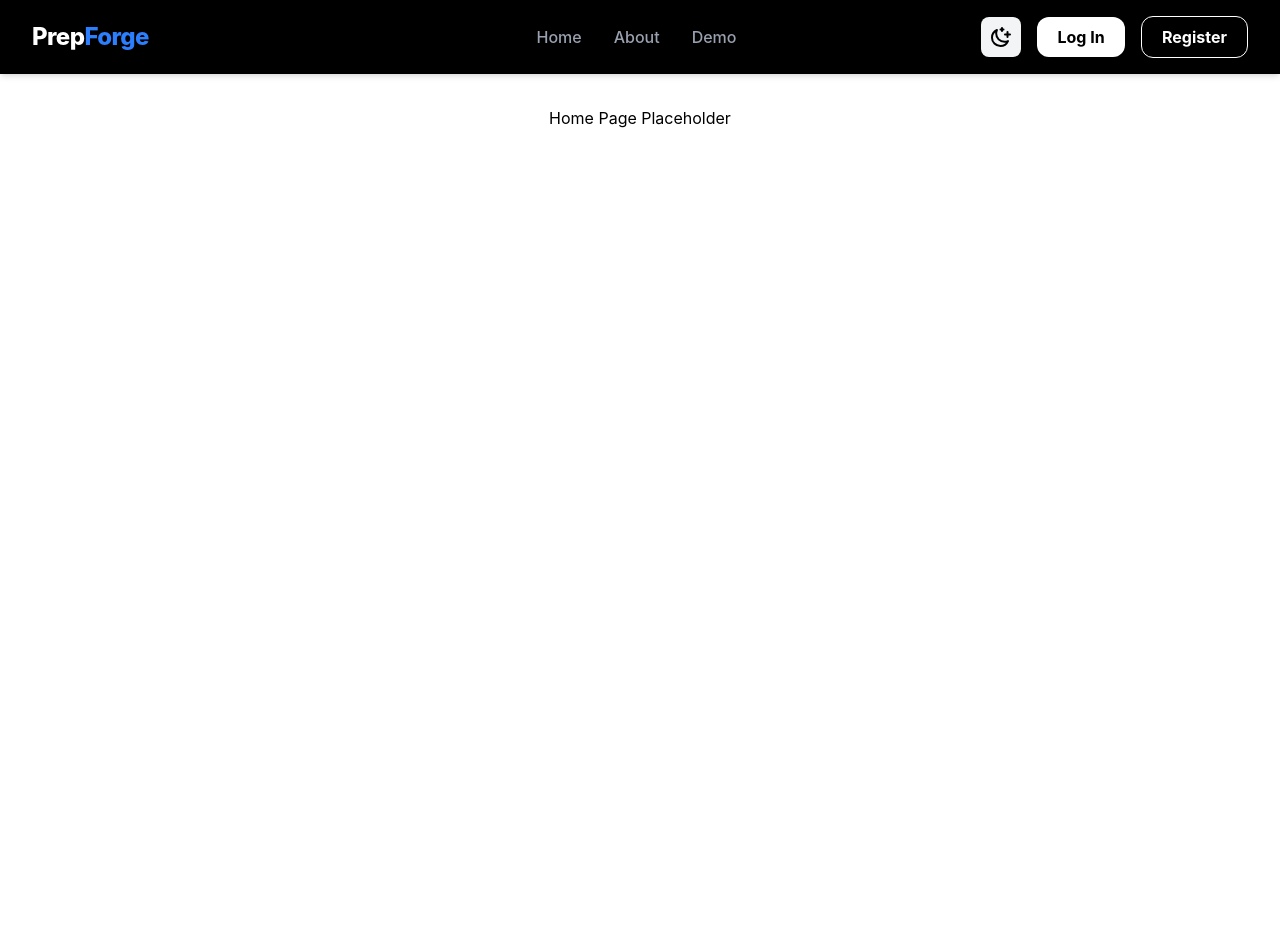
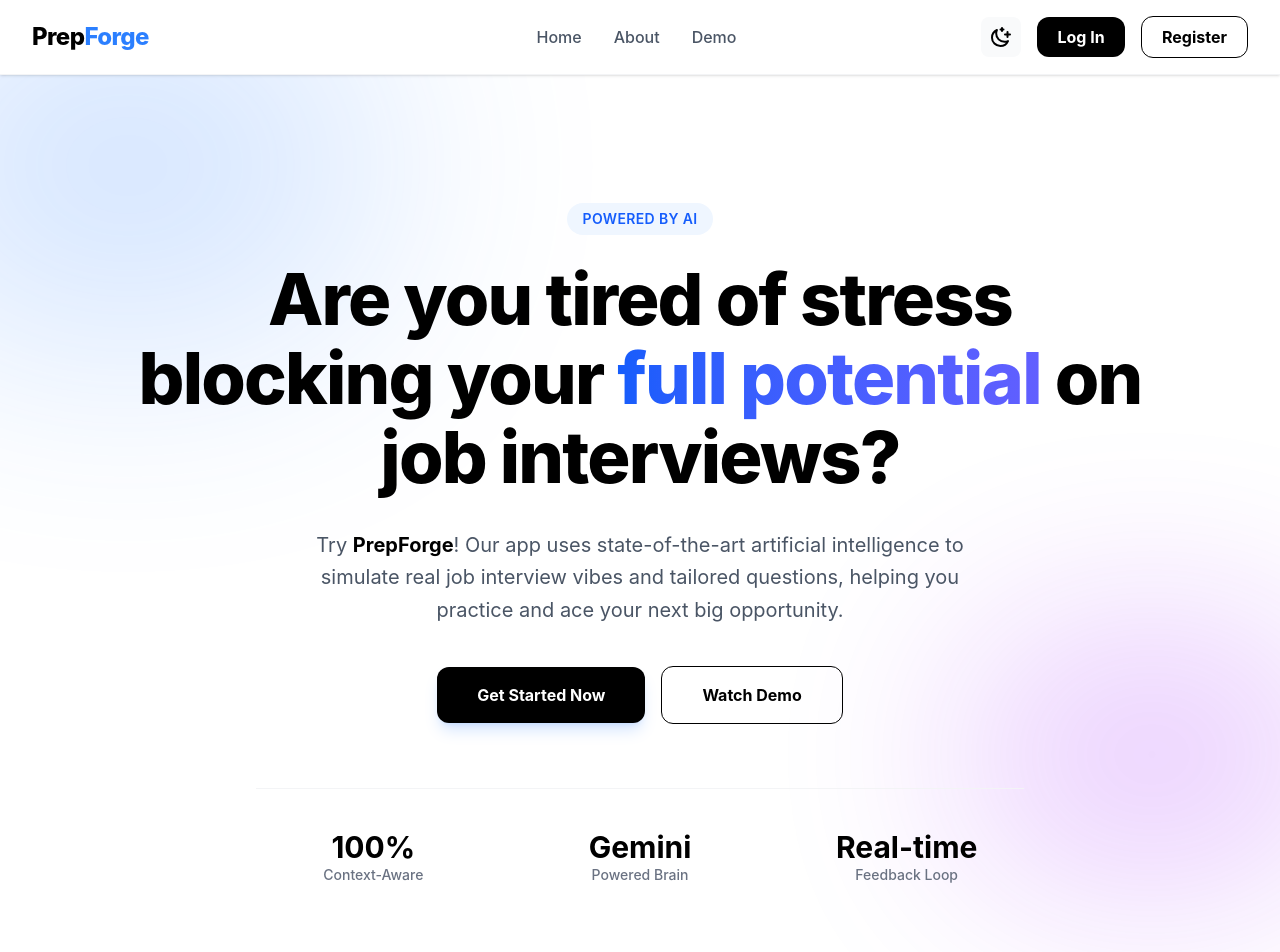
Before and after one commit to Sory-Noroc/Smart-Interview-Coach, a React (Vite) app in the folder frontend/: page / in a window 1280 px wide. Shown: the top 952 px of the page. Before the commit the page ends 800 px from the top, so only its background shows below. Built offline with nearby package versions, Linux system fonts and the light colour scheme.

Commit message:
Home page implemented and navbar adjustments

```diff
--- a/frontend/src/App.tsx
+++ b/frontend/src/App.tsx
@@ -2,6 +2,7 @@
 import NavBar from "./components/NavBar/NavBar.tsx";
 import LoginPage from './pages/Login/LoginPage';
 import RegisterPage from './pages/Register/RegisterPage';
+import HomePage from './pages/Home/HomePage';
 
 function App() {
   return (
@@ -9,7 +10,7 @@
       <NavBar />
       <main>
         <Routes>
-          <Route path="/" element={<div className="p-8 text-center dark:text-white"><h1>Home Page Placeholder</h1></div>} />
+          <Route path="/" element={<HomePage />} />
           <Route path="/login" element={<LoginPage />} />
           <Route path="/register" element={<RegisterPage />} />
         </Routes>
--- a/frontend/src/components/NavBar/NavBar.tsx
+++ b/frontend/src/components/NavBar/NavBar.tsx
@@ -21,23 +21,23 @@
     const [isMenuOpen, setIsMenuOpen] = useState(false);
 
     return (
-        <nav className="relative bg-black dark:bg-white text-white dark:text-black shadow-md transition-colors duration-300 z-50">
+        <nav className="relative bg-white dark:bg-black text-black dark:text-white border-b border-gray-100 dark:border-gray-900 shadow-sm transition-colors duration-300 z-50">
             <div className="flex flex-row items-center justify-between px-4 md:px-8 py-4">
                 <Link to="/" className="text-xl md:text-2xl font-extrabold tracking-tight cursor-pointer md:min-w-65">
                     Prep<span className="text-blue-500">Forge</span>
                 </Link>
 
                 {/* Desktop Navigation */}
-                <div className="hidden md:flex flex-row items-center gap-4 lg:gap-8 font-light text-gray-400">
-                    <Link to="/" className="hover:text-gray-800 dark:hover:text-gray-200 transition-colors cursor-pointer font-medium">Home</Link>
-                    <Link to="/about" className="hover:text-gray-800 dark:hover:text-gray-200 transition-colors cursor-pointer font-medium">About</Link>
-                    <Link to="/demo" className="hover:text-gray-800 dark:hover:text-gray-200 transition-colors cursor-pointer font-medium">Demo</Link>
+                <div className="hidden md:flex flex-row items-center gap-4 lg:gap-8 text-gray-600 dark:text-gray-400">
+                    <Link to="/" className="hover:text-black dark:hover:text-white transition-colors cursor-pointer font-medium">Home</Link>
+                    <Link to="/about" className="hover:text-black dark:hover:text-white transition-colors cursor-pointer font-medium">About</Link>
+                    <Link to="/demo" className="hover:text-black dark:hover:text-white transition-colors cursor-pointer font-medium">Demo</Link>
                 </div>
 
                 <div className="flex flex-row items-center gap-2 md:gap-4">
                     <button
                         onClick={toggleTheme}
-                        className="p-2 rounded-lg bg-gray-100 dark:bg-black text-black dark:text-white hover:bg-gray-200 dark:hover:bg-gray-700 transition-all cursor-pointer"
+                        className="p-2 rounded-lg bg-gray-50 dark:bg-black text-black dark:text-white hover:bg-gray-100 dark:hover:bg-gray-800 transition-all cursor-pointer"
                         aria-label="Toggle Theme"
                     >
                         {theme === 'light' ? <MoonIcon /> : <SunIcon />}
@@ -55,7 +55,7 @@
                     {/* Mobile Menu Button */}
                     <button
                         onClick={() => setIsMenuOpen(!isMenuOpen)}
-                        className="md:hidden p-2 rounded-lg hover:bg-gray-800 dark:hover:bg-gray-100 transition-all cursor-pointer"
+                        className="md:hidden p-2 rounded-lg hover:bg-gray-50 dark:hover:bg-gray-900 transition-all cursor-pointer"
                     >
                         {isMenuOpen ? <CloseIcon /> : <MenuIcon />}
                     </button>
@@ -64,10 +64,10 @@
 
             {/* Mobile Navigation Menu */}
             {isMenuOpen && (
-                <div className="md:hidden absolute top-full left-0 w-full bg-black dark:bg-white border-t border-gray-800 dark:border-gray-200 flex flex-col p-4 gap-4 shadow-xl animate-in slide-in-from-top duration-200">
-                    <Link to="/" onClick={() => setIsMenuOpen(false)} className="py-2 text-lg font-medium border-b border-gray-800 dark:border-gray-100">Home</Link>
-                    <Link to="/about" onClick={() => setIsMenuOpen(false)} className="py-2 text-lg font-medium border-b border-gray-800 dark:border-gray-100">About</Link>
-                    <Link to="/demo" onClick={() => setIsMenuOpen(false)} className="py-2 text-lg font-medium border-b border-gray-800 dark:border-gray-100">Demo</Link>
+                <div className="md:hidden absolute top-full left-0 w-full bg-white dark:bg-black border-t border-gray-100 dark:border-gray-900 flex flex-col p-4 gap-4 shadow-xl animate-in slide-in-from-top duration-200">
+                    <Link to="/" onClick={() => setIsMenuOpen(false)} className="py-2 text-lg font-medium border-b border-gray-50 dark:border-gray-100">Home</Link>
+                    <Link to="/about" onClick={() => setIsMenuOpen(false)} className="py-2 text-lg font-medium border-b border-gray-50 dark:border-gray-100">About</Link>
+                    <Link to="/demo" onClick={() => setIsMenuOpen(false)} className="py-2 text-lg font-medium border-b border-gray-50 dark:border-gray-100">Demo</Link>
                     <div className="flex flex-col gap-3 pt-2">
                         <Link to="/login" onClick={() => setIsMenuOpen(false)}>
                             <Button variant="primary" className="w-full">Log In</Button>
--- a/frontend/src/components/ui/Button.tsx
+++ b/frontend/src/components/ui/Button.tsx
@@ -14,8 +14,8 @@
     const baseStyles = "px-5 py-2 rounded-xl font-bold transition-all active:scale-95 cursor-pointer text-sm md:text-base";
 
     const variants = {
-        primary: "bg-white text-black dark:bg-black dark:text-white hover:bg-gray-200 dark:hover:bg-gray-800",
-        outline: "border border-white dark:border-black text-white dark:text-black hover:bg-white hover:text-black dark:hover:bg-black dark:hover:text-white",
+        primary: "bg-black text-white dark:bg-white dark:text-black hover:bg-gray-800 dark:hover:bg-gray-200",
+        outline: "border border-black dark:border-white text-black dark:text-white hover:bg-black hover:text-white dark:hover:bg-white dark:hover:text-black",
         ghost: "hover:bg-gray-100 dark:hover:bg-gray-800 text-gray-800 dark:text-gray-200"
     };
 
--- /dev/null
+++ b/frontend/src/pages/Home/HomePage.tsx
@@ -0,0 +1,63 @@
+import React from 'react';
+import { Link } from 'react-router-dom';
+import Button from "../../components/ui/Button.tsx";
+
+const HomePage: React.FC = () => {
+    return (
+        <div className="relative overflow-hidden bg-white dark:bg-black transition-colors duration-300">
+            {/* Background Decorative Elements */}
+            <div className="absolute top-0 left-1/2 -translate-x-1/2 w-full h-full pointer-events-none overflow-hidden opacity-20 dark:opacity-30">
+                <div className="absolute top-[-10%] left-[-10%] w-[40%] h-[40%] bg-blue-500 rounded-full blur-[120px]"></div>
+                <div className="absolute bottom-[10%] right-[-5%] w-[30%] h-[30%] bg-purple-600 rounded-full blur-[100px]"></div>
+            </div>
+
+            {/* Hero Section */}
+            <section className="relative pt-20 pb-16 md:pt-32 md:pb-24 px-4">
+                <div className="max-w-5xl mx-auto text-center">
+                    <div className="inline-block px-4 py-1.5 mb-6 text-sm font-semibold tracking-wide text-blue-600 uppercase bg-blue-50 dark:bg-blue-900/30 rounded-full">
+                        Powered by AI
+                    </div>
+
+                    <h1 className="text-4xl md:text-6xl lg:text-7xl font-extrabold tracking-tight text-black dark:text-white mb-8 leading-[1.1]">
+                        Are you tired of stress blocking your <span className="text-transparent bg-clip-text bg-linear-to-r from-blue-600 to-indigo-500">full potential</span> on job interviews?
+                    </h1>
+
+                    <p className="max-w-2xl mx-auto text-lg md:text-xl text-gray-600 dark:text-gray-400 mb-10 leading-relaxed">
+                        Try <span className="font-bold text-black dark:text-white">PrepForge</span>! Our app uses state-of-the-art artificial intelligence to simulate real job interview vibes and tailored questions, helping you practice and ace your next big opportunity.
+                    </p>
+
+                    <div className="flex flex-col sm:flex-row items-center justify-center gap-4">
+                        <Link to="/register">
+                            <Button variant="primary" className="w-full sm:w-auto px-10 py-4 text-lg rounded-2xl shadow-lg shadow-blue-500/20">
+                                Get Started Now
+                            </Button>
+                        </Link>
+                        <Link to="/demo">
+                            <Button variant="outline" className="w-full sm:w-auto px-10 py-4 text-lg rounded-2xl">
+                                Watch Demo
+                            </Button>
+                        </Link>
+                    </div>
+
+                    {/* Stats */}
+                    <div className="mt-16 grid grid-cols-2 md:grid-cols-3 gap-8 items-center justify-center max-w-3xl mx-auto pt-10 border-t border-gray-100 dark:border-gray-800">
+                        <div>
+                            <p className="text-3xl font-bold text-black dark:text-white">100%</p>
+                            <p className="text-sm text-gray-500 dark:text-gray-400 font-medium">Context-Aware</p>
+                        </div>
+                        <div>
+                            <p className="text-3xl font-bold text-black dark:text-white">Gemini</p>
+                            <p className="text-sm text-gray-500 dark:text-gray-400 font-medium">Powered Brain</p>
+                        </div>
+                        <div className="hidden md:block">
+                            <p className="text-3xl font-bold text-black dark:text-white">Real-time</p>
+                            <p className="text-sm text-gray-500 dark:text-gray-400 font-medium">Feedback Loop</p>
+                        </div>
+                    </div>
+                </div>
+            </section>
+        </div>
+    );
+}
+
+export default HomePage;
```
